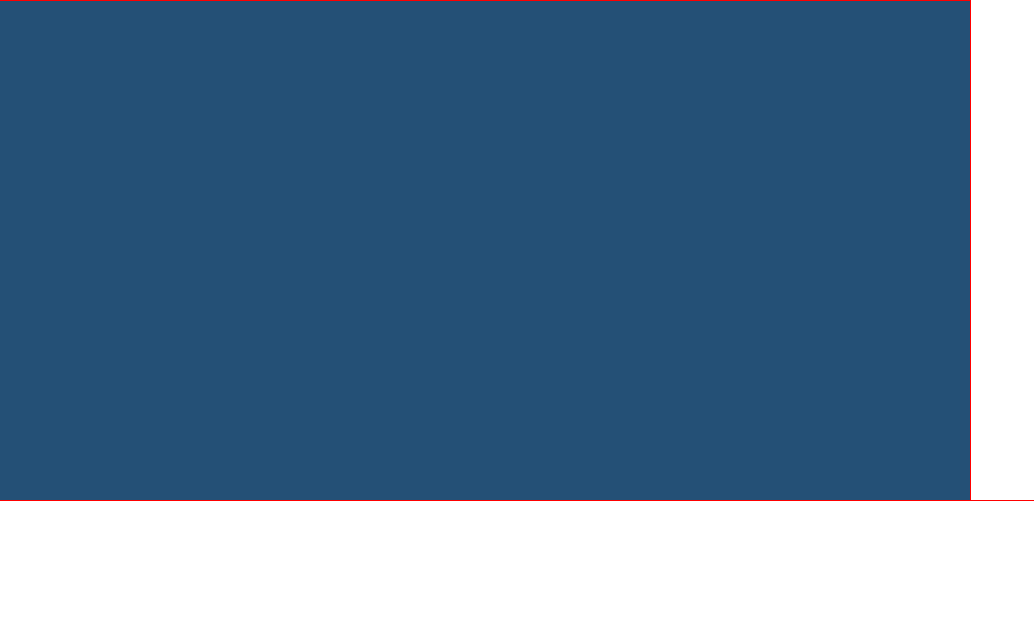
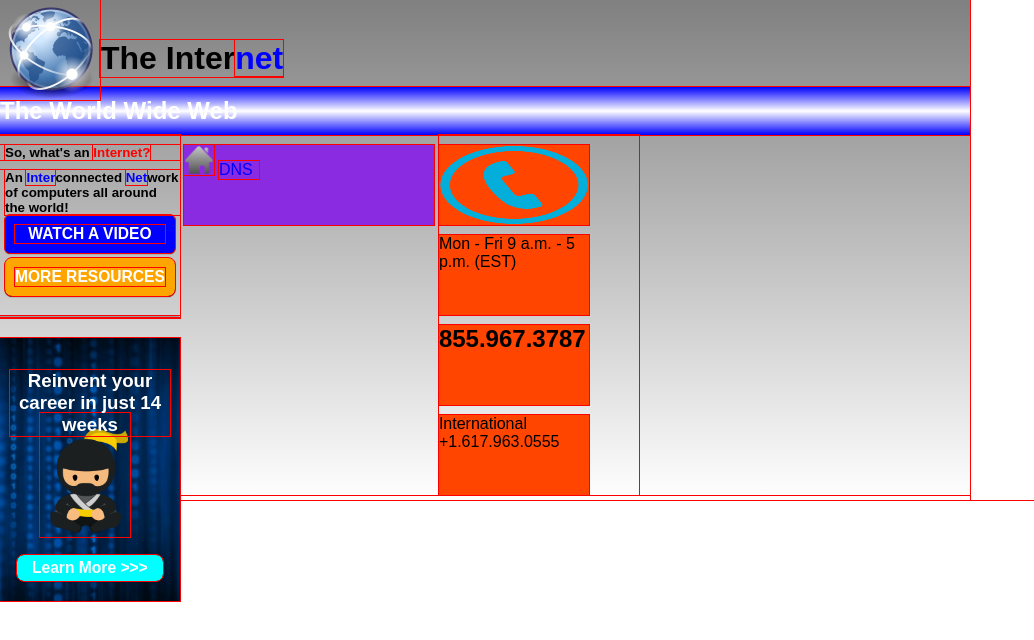
Before and after one commit to SquibblyDee/internet, a plain HTML site: page index.html in a window 1280 px wide. Shown: the whole page, without its empty margins (0-1034 px from the left). Drawn offline with Linux system fonts and the light colour scheme.

Commit message:
weird halfway point working on contact bar

```diff
--- a/index.html
+++ b/index.html
@@ -11,10 +11,43 @@
             <!-- CONTENT CLASS BEGINS (THE ENTIRE SITE)-->
             <div class="content">
                 <!-- HEADER CLASS BEGINS -->
-
-
-
-
+                <div class="header">
+                    <img src="img/globe.png">
+                    <h1>The Inter<span>net</span></h1>
+                    <h2>The World Wide Web</h2>
+                </div>
+                <div class="left-vert-bar">
+                    <div class="whats-an-internet">
+                        <p>So, what's an <span>Internet?</span></p>
+                    </div>
+                    <div class="answers">
+                        <p>An <span>Inter</span>connected <span>Net</span>work of computers all around the world!</p>
+                        <div id="watch-a-video">
+                            <h3>WATCH A VIDEO</h3>
+                        </div>
+                        <div id="more-resources">
+                            <h3>MORE RESOURCES</h3>
+                        </div>
+                        <hr>
+                    </div>
+                        <div class="advert-bg">
+                            <img src="img/ad_background.png">
+                        </div>
+                        <div class="ninja-pic">
+                            <img src="img/ninja.png">
+                            <h2>Reinvent your career in just 14 weeks</h2>
+                            <h3>Learn More >>></h3>
+                        </div>
+                </div>
+                <div class="contact-bar">
+                    <img src="img/home.png">
+                    <p>DNS</p>
+                </div>
+                <div class="contact-info">
+                    <img src="img/phone.png">
+                    <p>Mon - Fri 9 a.m. - 5 p.m. (EST)</p>
+                    <h2>855.967.3787</h2>
+                    <p>International +1.617.963.0555</p>
                 </div>
             </div>
         </div>
--- a/style.css
+++ b/style.css
@@ -3,17 +3,203 @@
     margin: 0px;
     padding: 0px;
     outline: 1px red solid;
+
    }
 
 /* GENERAL CONTAINER SETTINGS */
 
 .container{
-
-    background-color: #245076;
+    font-family: Arial, Helvetica, sans-serif;
+    background: linear-gradient(grey,white);
     width: 970px;
     height: 500px;
+    z-index: -1;
 }
 
-.container .content
+/* BEGIN CONTENT BOX (The whole site) */
+/* HEADER ZONE */
+.container .header h1{
+    margin: 40px 0px 10px 100px;
+    width: auto;
+    display: inline-block;
+    vertical-align: top;
+}
 
-/* BEGIN CONTENT BOX (The whole site) */
+.container .header h2{
+    width="970px";
+    padding: 10px 0px;
+    background: linear-gradient(blue,white,blue);
+    color: white;
+}
+
+.container .header img{
+    width: 100px;
+    display: inline;
+    position: absolute;
+}
+
+.container .header span{
+    color: blue;
+    width: 150px;
+}
+
+/* VERT BAR ON THE LEFT */
+.left-vert-bar{
+    width: 180px;
+    font-size: 10pt;
+    font-weight: bold;
+    display: inline-block;
+}
+
+.left-vert-bar p{
+    margin:10px 0px 0px 5px;
+}
+
+#watch-a-video{
+    width: 150px;
+    margin-bottom: 5px;
+    margin-left: 5px;
+    text-align: center;
+    color:white;
+    background-color: blue;
+    border-radius: 5px;
+    padding: 10px;
+    box-shadow: 0px 1px 1px 0px black;
+}
+
+#more-resources{
+    width: 150px;
+    color:white;
+    background-color: orange;
+    border-radius: 7px;
+    margin-bottom: 20px;
+    margin-left: 5px;
+    padding: 10px;
+    box-shadow: 0px 1px 1px 0px black;
+}
+
+.whats-an-internet span{
+    color: red;
+}
+
+.answers span{
+    color: blue;
+}
+
+.answers .horizontal-rule{
+    height:5px;
+    color:black;
+}
+
+/* BEGIN ADVERT */
+.left-vert-bar{
+    vertical-align: top;
+}
+
+.left-vert-bar .ninja-pic{
+    margin-left: 10px;
+}
+
+.left-vert-bar .ninja-pic img{
+    display: inline-block;
+    width: 90px;
+    margin:95px 10px 0px 30px;
+    position: absolute;
+    left: 10px;
+    z-index: 2;
+
+}
+
+.left-vert-bar .ninja-pic h2{
+    display: inline;
+    width: 160px;
+    color: white;
+    position: absolute;
+    font-size: 14pt;
+    text-align: center;
+    top: 370px;
+    left: 10px;
+    z-index: 2;
+
+}
+
+.left-vert-bar .ninja-pic h3{
+    display: inline;
+    width: auto;
+    color: white;
+    position: absolute;
+    padding: 4px 15px;
+    background-color: aqua;
+    box-shadow: 0px 1px 1px 0px black;
+    border-radius: 7px;
+    top: 555px;
+    left: 17px;
+    z-index: 2;
+
+}
+
+.left-vert-bar .advert-bg img{
+    width: 180px;
+    margin-top: 20px;
+    display: inline-block;
+    position: absolute;
+    z-index: 1;
+}
+
+/* BEGIN CONTACT BAR */
+.contact-bar{
+    width: 250px;
+    height: 80px;
+    background-color: blueviolet;
+    margin-top: 10px;
+    vertical-align: top;
+    display: inline-block;
+    position: relative;
+}
+
+.contact-bar img{
+    width: 30px;
+    display: inline-block;
+}
+
+.contact-bar p{
+    width: 40px;
+    display: inline-block;
+    color: blue;
+    vertical-align: center;
+}
+
+.contact-info{
+    width: 200px;
+    display: inline-block;
+}
+
+.contact-info img{
+    width: 150px;
+    height: 80px;
+    background-color: orangered;
+    margin-top: 10px;
+    vertical-align: top;
+    display: inline-block;
+    position: relative;
+}
+
+.contact-info h2{
+    width: 150px;
+    height: 80px;
+    background-color: orangered;
+    margin-top: 10px;
+    vertical-align: top;
+    display: inline-block;
+    position: relative;
+}
+
+.contact-info p{
+    width: 150px;
+    height: 80px;
+    background-color: orangered;
+    margin-top: 10px;
+    vertical-align: top;
+    display: inline-block;
+    position: relative;
+}
```
Also changed, not shown: img/ad_background.png (renamed from img/images/ad_background.png), img/client_server.jpg (renamed from img/images/client_server.jpg), img/globe.png (renamed from img/images/globe.png), img/home.png (renamed from img/images/home.png), img/html.png (renamed from img/images/html.png), img/ninja.png (renamed from img/images/ninja.png), img/phone.png (renamed from img/images/phone.png), www-wordstream.png (added).
